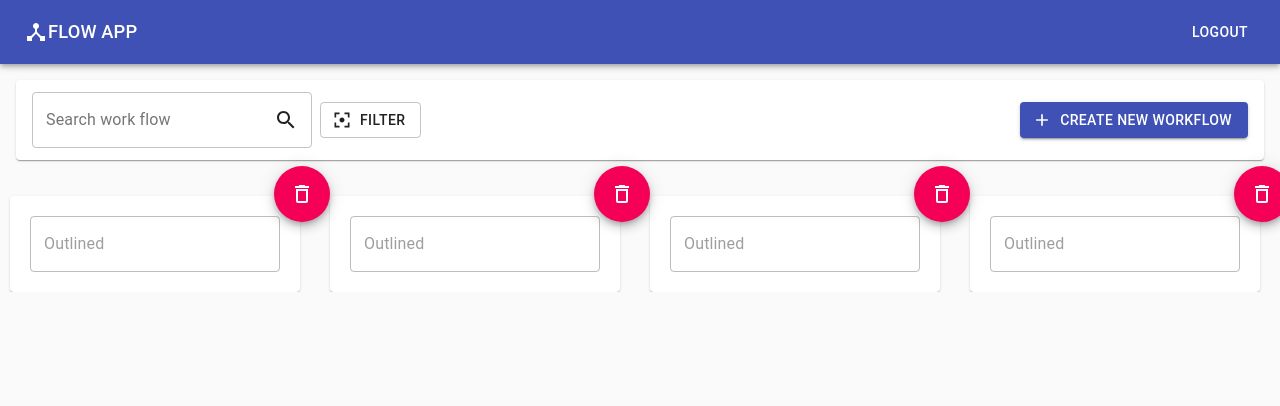
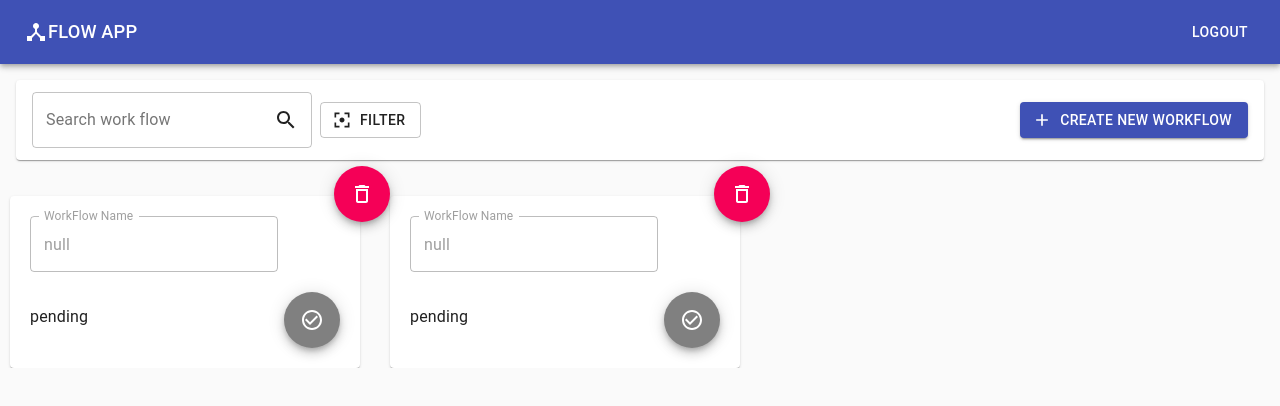
Before and after one commit to manikumarkv/workflow-app, a React (Create React App) app: page /#/app/dashboard in a window 1280 px wide. Shown: the top 406 px of the page. Built offline with nearby package versions, Linux system fonts and the light colour scheme.

Commit message:
updated workflowcard UI

```diff
--- a/src/components/Layout/Layout.jsx
+++ b/src/components/Layout/Layout.jsx
@@ -26,7 +26,8 @@ function Layout(props) {
                 <Switch>
                     <Route path="/app/workflows" component={Dashboard} />
                     <Route path="/app/dashboard" component={Dashboard} />
-                    <Route exact path="/app/workflow/new" component={WorkflowDetails} />
+                    <Route exact path="/app/workflow/:id" component={WorkflowDetails} />
+                    <Route exact path="/app/workflow" render={() => <Redirect to="/app/workflow/new" />}/>
                     <Route exact path="/app/dashboard" render={() => <Redirect to="/app/dashboard" />}/>
                 </Switch>
             </>
--- a/src/models/workflow.js
+++ b/src/models/workflow.js
@@ -1,10 +1,12 @@
 import { WorkflowStatus, NodeStatus } from "./constants";
+import { v4 as uuidv4 } from 'uuid';
 
 export class Workflow {
     constructor(workflow = {}) {
-        this.name = workflow.name || null;
-        this.status = workflow.status|| null;
-        this.nodes = workflow.nodes|| []
+        this.id = workflow.id || uuidv4()
+        this.name = workflow.name || "null";
+        this.nodes = workflow.nodes|| [];
+        this.status = workflow.status || WorkflowStatus.PENDING
     }
 
     // get workflow overall status
--- a/src/pages/Dashboard/Dashboard.jsx
+++ b/src/pages/Dashboard/Dashboard.jsx
@@ -6,10 +6,12 @@ import AddIcon from '@material-ui/icons/Add';
 // styles
 import useStyles from "./styles";
 import WorkflowCard from "./components/Workflow/WorkflowCard";
+import { Workflow } from "../../models/workflow";
 
 function Dashboard() {
     const [anchorEl, setAnchorEl] = React.useState(null);
-    const [workflows, addFlow] = React.useState([]);
+    const [workflows, setFlows] = React.useState([new Workflow(), new Workflow()]);
+    const [searchTxt, setSearchTxt] = React.useState('')
 
     const handleClick = (event) => {
         setAnchorEl(event.currentTarget);
@@ -18,6 +20,20 @@ function Dashboard() {
     const handleClose = () => {
         setAnchorEl(null);
     };
+    const deleteflow = (id) => {
+        let availableFlows = workflows;
+        availableFlows = availableFlows.filter(flow => flow.id !== id);
+        setFlows([...availableFlows])
+    }
+    const filterWorkflows = (e) => {
+        const val = e.target.value
+        let availableFlows = workflows; // props.workflows
+        availableFlows = workflows.filter(flow => (flow.name).includes(val))
+        setFlows([...availableFlows])
+    }
+    const openWorkflow = (id) => {
+        alert(1)
+    }
     let classes = useStyles();
     return (
         <div className={classes.root}>
@@ -28,10 +44,9 @@ function Dashboard() {
                             <FormControl variant="outlined">
                                 <InputLabel htmlFor="outlined-adornment-password">Search work flow</InputLabel>
                                 <OutlinedInput
-                                    id="outlined-adornment-password"
                                     type={'text'}
-                                    // value={values.password}
-                                    // onChange={handleChange('password')}
+                                    value={searchTxt}
+                                    onChange={filterWorkflows}
                                     endAdornment={
                                         <InputAdornment position="end">
                                             <SearchSharpIcon />
@@ -59,14 +74,14 @@ function Dashboard() {
                         </div>
 
                         <Button
-                        startIcon={<AddIcon />}
-                        variant="contained" color="primary"> Create New workflow</Button>
+                            startIcon={<AddIcon />}
+                            variant="contained" color="primary"> Create New workflow</Button>
 
                     </Paper>
-                    <div style={{display:'flex'}}>
-                    <WorkflowCard></WorkflowCard>
-                    <WorkflowCard></WorkflowCard>
-                    <WorkflowCard></WorkflowCard><WorkflowCard></WorkflowCard>
+                    <div style={{ display: 'flex' }}>
+                        {workflows.map(workflow => {
+                            return <WorkflowCard onCardClick={openWorkflow} onFlowDelete={() => deleteflow(workflow.id)} workflow={workflow}></WorkflowCard>
+                        })}
                     </div>
 
                 </Grid>
--- a/src/pages/Dashboard/components/Workflow/WorkflowCard.jsx
+++ b/src/pages/Dashboard/components/Workflow/WorkflowCard.jsx
@@ -1,39 +1,55 @@
 import React from "react";
 import PropTypes from 'prop-types';
+import classnames from "classnames";
 
 // styles
 import useStyles from "./styles";
-import { Card, CardContent, Typography, Button, Fab, Paper, TextField, TextareaAutosize } from "@material-ui/core";
+import { Typography, Button, Fab, Paper, TextField } from "@material-ui/core";
 
 import AddIcon from '@material-ui/icons/Add';
 import DeleteOutlineIcon from '@material-ui/icons/DeleteOutline';
+import CheckCircleOutlineIcon from '@material-ui/icons/CheckCircleOutline';
 import { Workflow } from "../../../../models/workflow";
+import { WorkflowStatus } from "../../../../models/constants";
 
 function WorkflowCard(props) {
+    const { workflow } = props;
     let classes = useStyles();
+    const currentSatatus = Workflow.getWorkflowStatus(workflow.nodes)
     return (
         <Paper className={classes.root}>
             <div className={classes.iconContainer} >
-                <Fab className={classes.floatingIcon} color="secondary" aria-label="add">
+                <Fab onClick={props.onFlowDelete} className={classes.floatingIcon} color="secondary">
                     <DeleteOutlineIcon />
                 </Fab>
             </div>
-            <TextField disabled id="outlined-basic" label="Outlined" variant="outlined" />
-            {/* <TextareaAutosize disabled className={classes.txtArea} placeholder="Empty" /> */}
+            <div onClick={props.onCardClick}>
+                <TextField disabled value={workflow.name} label="WorkFlow Name" variant="outlined" />
+                <div style={{ display: 'flex', justifyContent: 'space-between', alignItems: 'center', marginTop: '20px' }}>
+                    <Typography variant="body1" gutterBottom>
+                        {workflow.status}
+                    </Typography>
+                    <Fab className={classnames(classes.workflowStatus,
+                        { [classes.iconCompleted]: workflow.status == WorkflowStatus.COMPLETED },
+                        { [classes.iconPending]: workflow.status == WorkflowStatus.PENDING })} color="primary" >
+                        <CheckCircleOutlineIcon />
+                    </Fab>
+                </div>
+            </div>
 
         </Paper>
     )
 }
 // default props
 WorkflowCard.defaultProps = {
-    onCardClick: () => {},
-    onFlowDelete:() => {},
+    onCardClick: () => { },
+    onFlowDelete: () => { },
     workflow: new Workflow()
 }
 
 // proptypes
 WorkflowCard.propTypes = {
-    onCardClick : PropTypes.func,
+    onCardClick: PropTypes.func,
     onFlowDelete: PropTypes.func,
     workflow: PropTypes.object.isRequired
 }
--- a/src/pages/Dashboard/components/Workflow/styles.js
+++ b/src/pages/Dashboard/components/Workflow/styles.js
@@ -23,5 +23,14 @@ export default makeStyles(theme => ({
     txtArea: {
         marginTop:20,
         minHeight: 100
+    },
+    workflowStatus:{
+
+    },
+    iconCompleted:{
+        backgroundColor:'green',
+    },
+    iconPending: {
+        backgroundColor:'gray'
     }
 }));
--- a/src/pages/WorkflowDetails/WorkflowDetails.jsx
+++ b/src/pages/WorkflowDetails/WorkflowDetails.jsx
@@ -1,17 +1,30 @@
 import React from "react";
+import { useParams } from "react-router-dom";
+
+// Components
+import { Grid, Paper, FormControl, OutlinedInput, InputLabel, Button } from "@material-ui/core";
 import NodeCard from "../Dashboard/components/Node/Nodecard";
+import { Node } from "../../models/node";
+import { Workflow } from "../../models/workflow";
+
+//Icons
 import ShuffleSharpIcon from '@material-ui/icons/ShuffleSharp';
 import SaveIcon from '@material-ui/icons/Save';
 import AddIcon from '@material-ui/icons/Add';
 import DeleteIcon from '@material-ui/icons/Delete';
 
+
 // styles
 import useStyles from "./styles";
-import { Grid, Paper, FormControl, OutlinedInput, InputLabel, Button } from "@material-ui/core";
-import { Node } from "../../models/node";
-import { Workflow } from "../../models/workflow";
 
 function WorkflowDetails(props) {
+    let { id } = useParams();
+    let workflow = null
+    if (id == 'new') {
+        workflow = new Workflow()
+    } else {
+        workflow = {} // get from redux
+    }
     const classes = useStyles();
     const [workflowName, setName] = React.useState('')
     let [nodes, setNodes] = React.useState([])
@@ -90,7 +103,6 @@ function WorkflowDetails(props) {
                         {nodes.map((node, i) => {
                             return <NodeCard updateNode={(val) => updateNode(val, node)} onStatusClick={(status) => updateNodeStatus(node, status)} key={`${node.id}`} node={node}></NodeCard>
                         })}
-                        {/* <NodeCard></NodeCard> */}
                     </div>
 
                 </Grid>
```
